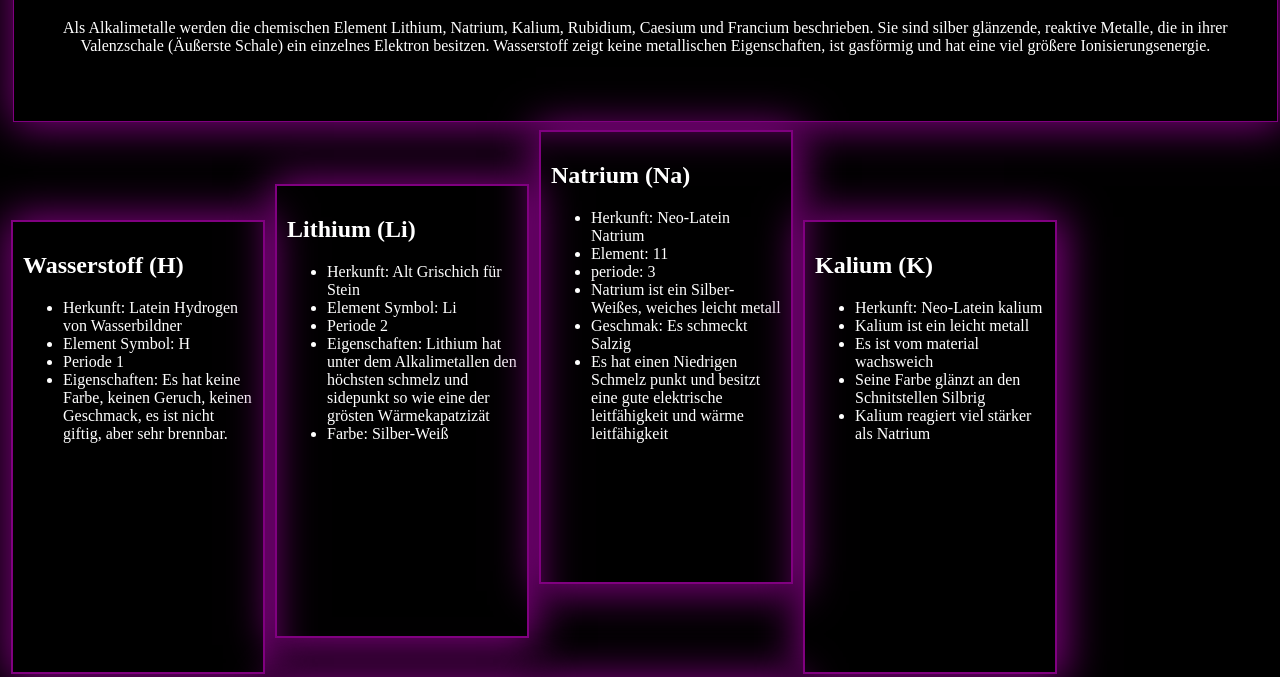
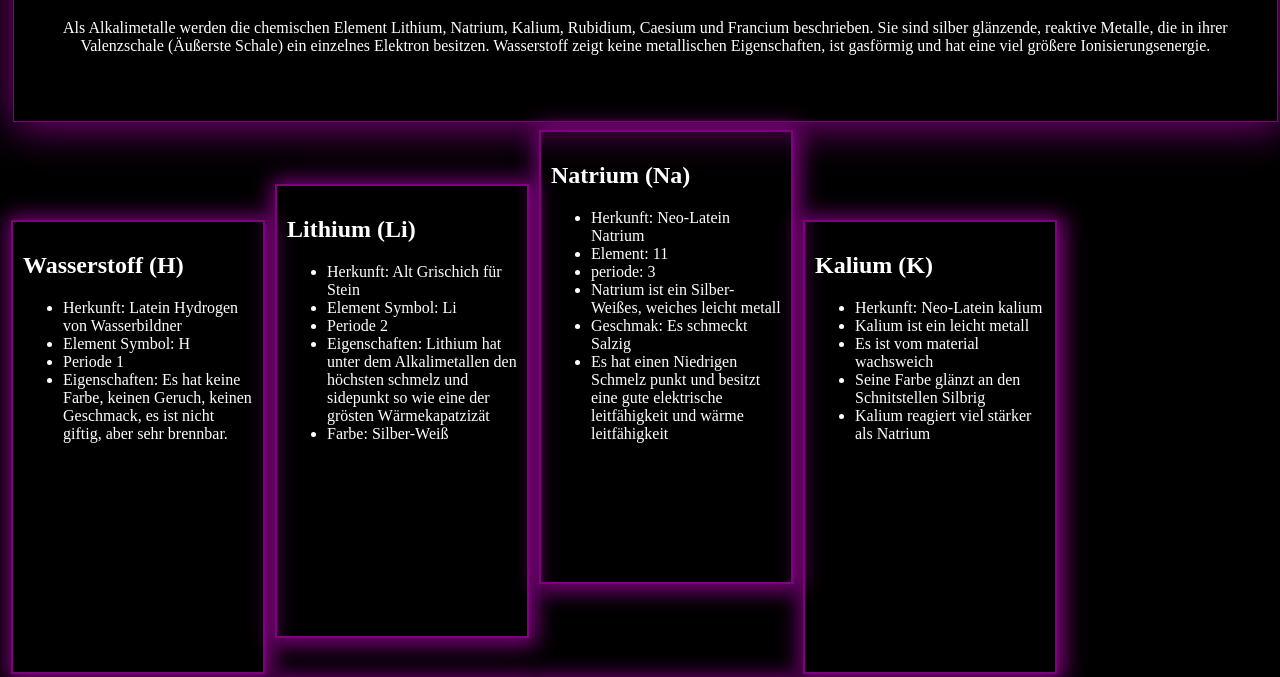
Before and after one commit to ThanonC/thanonc.github.io, a plain HTML site: page chemref.html in a window 1280 px wide. Shown: the part 87-764 px from the top of the page. Drawn offline with Linux system fonts and the light colour scheme.

Commit message:
Update chemref.html

```diff
--- a/chemref.html
+++ b/chemref.html
@@ -113,9 +113,12 @@
                 display: inline-block;
                 margin: 5px;
             }
+            .group:hover {
+                box-shadow: 2px 2px 40px 2px purple;
+            }
             .group {
                 border: 2px solid purple;
-                box-shadow: 2px 2px 40px 5px purple;
+                box-shadow: 2px 2px 20px 5px purple;
                 width: 230px;
                 height: 430px;
                 padding: 10px;
```
